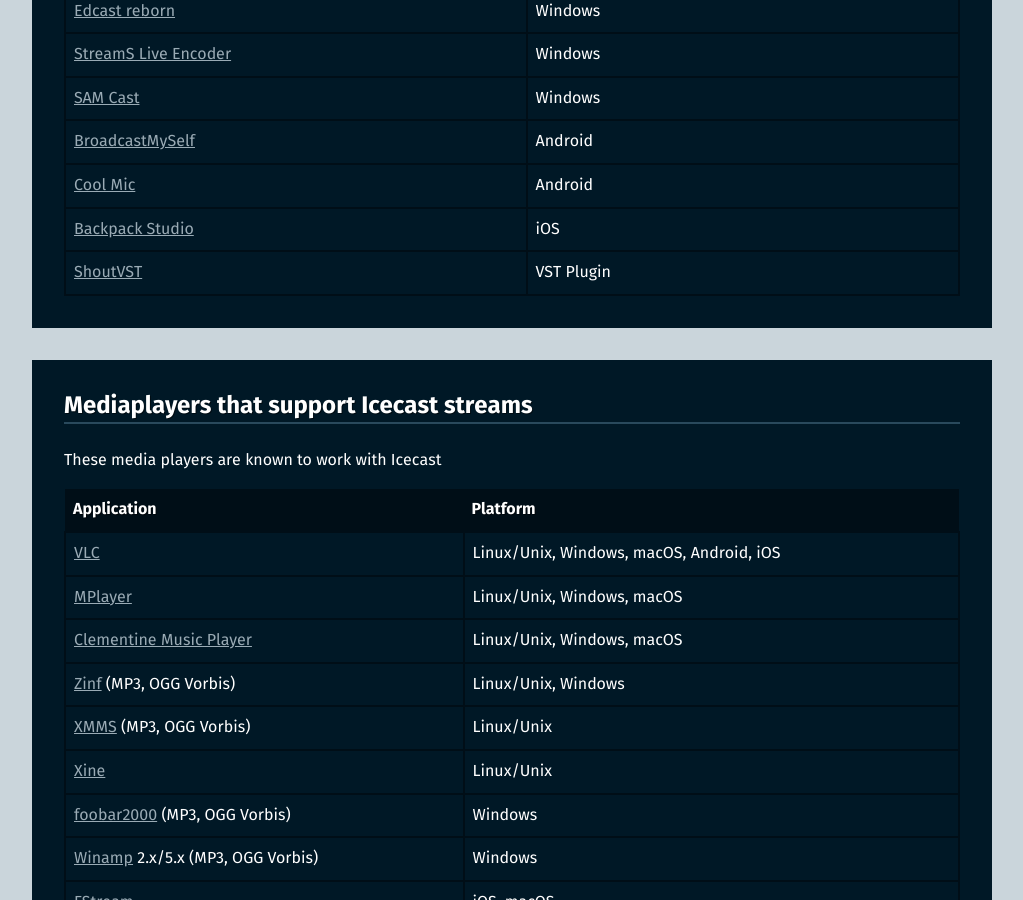
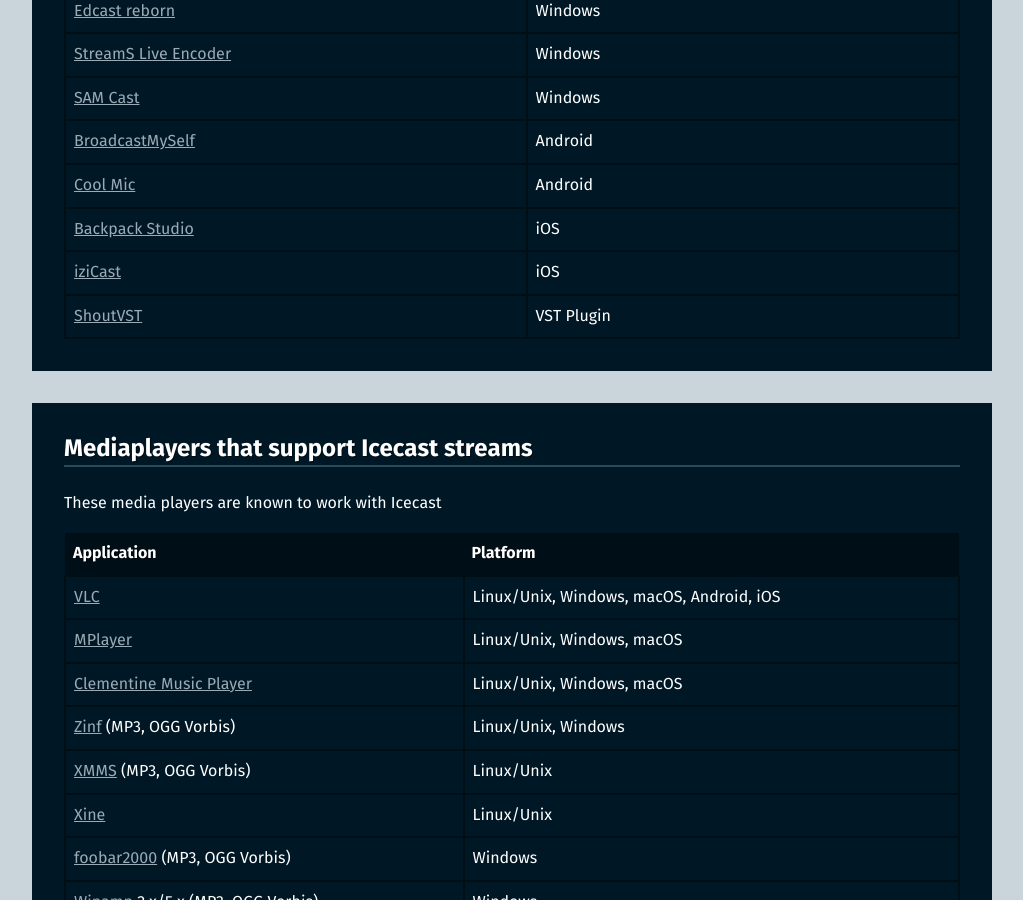
Before and after one commit to barionleg/Xipho, a Jekyll site: the page built from apps.md, in a window 1280 px wide and 900 px high, scrolled down 1240 px. Shown: the whole window, without its empty margins (128-1151 px from the left). Built offline with Jekyll 4.4.1, drawn with Linux system fonts in a browser that asks for light colours.

Commit message:
Add iziCast to apps list

```diff
--- a/apps.md
+++ b/apps.md
@@ -31,11 +31,13 @@ These source clients are known to work with Icecast
 |[BroadcastMySelf][broadcastmyself]           |Android                      |
 |[Cool Mic][coolmic]                          |Android                      |
 |[Backpack Studio][backpackstudio]            |iOS                          |
+|[iziCast][izicast]                           |iOS                          |
 |[ShoutVST][shoutvst]                         |VST Plugin                   |
 {: .table-block }
 
 [backpackstudio]: https://backpackstudioapp.com
 [butt]: https://danielnoethen.de/butt/
+[izicast]: https://danielnoethen.de/iziCast/
 [coolmic]: https://coolmic.net
 [darkice]: https://code.google.com/p/darkice/
 [deefuzzer]: https://pypi.python.org/pypi/DeeFuzzer/
```
